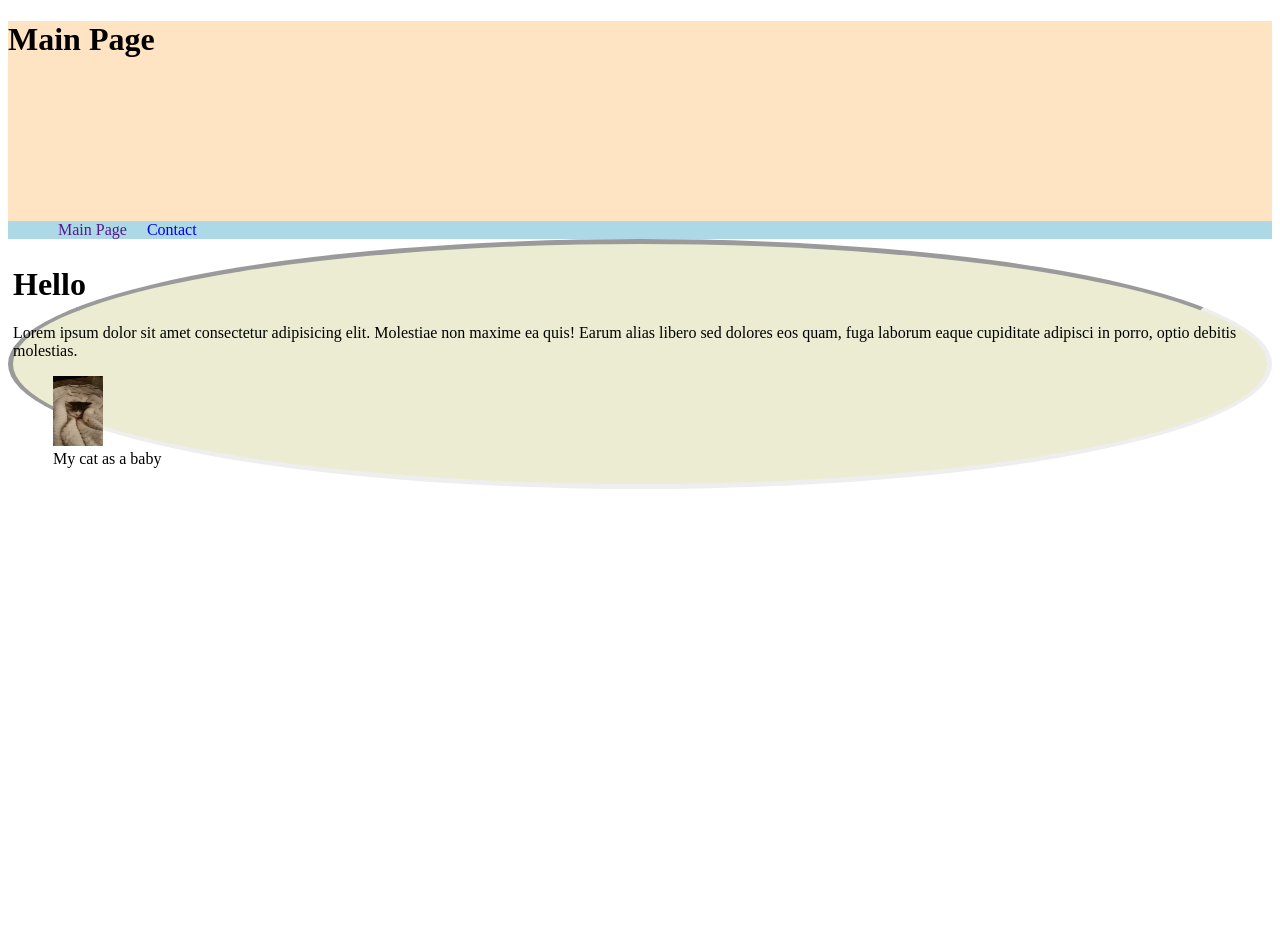
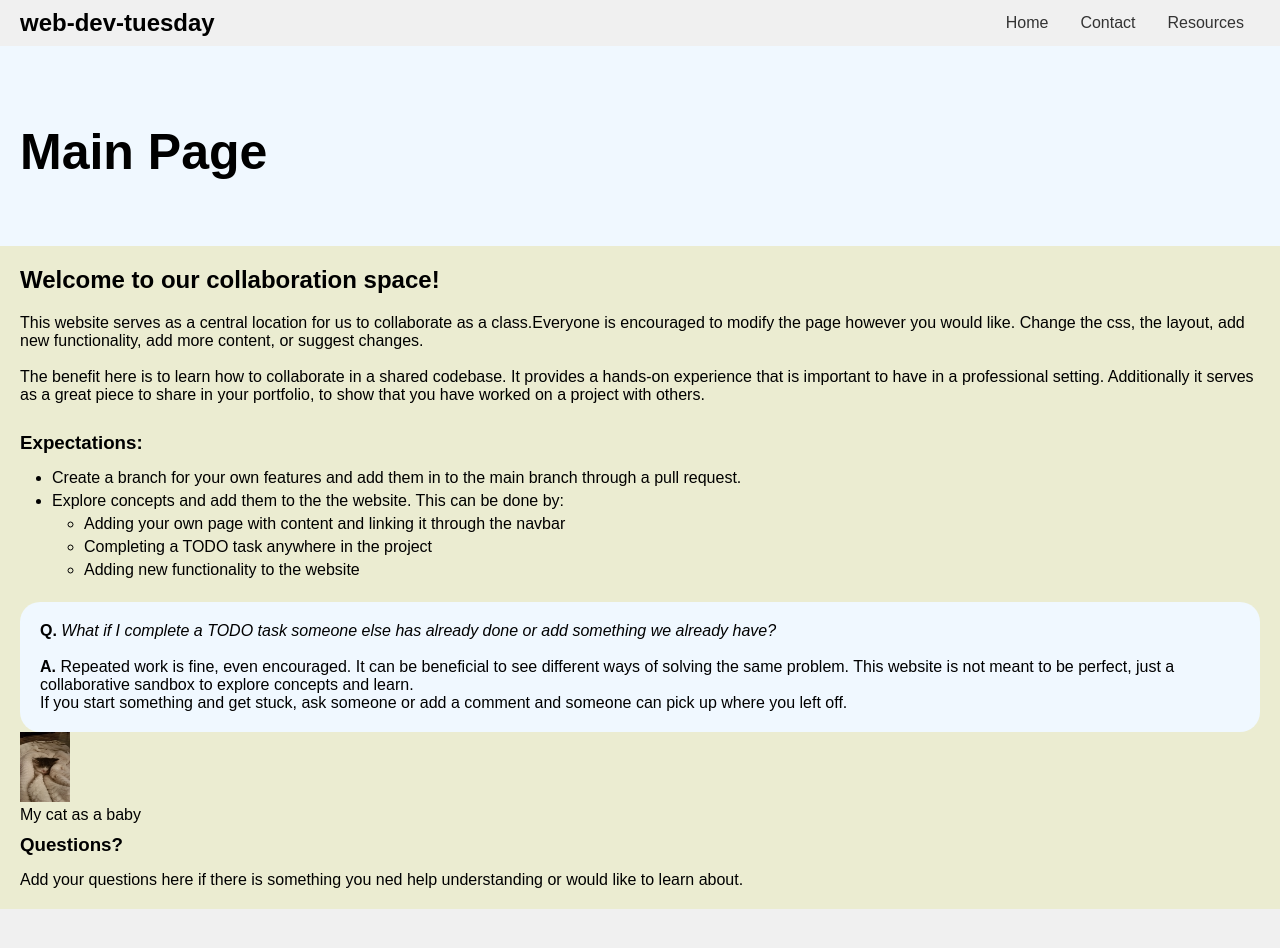
Before and after one commit to dasfisch/webdev-tuesday-practice, a plain HTML site: page pages/index.html in a window 1280 px wide. Before the commit the page ends 800 px from the top, so only its background shows below. Drawn offline with Linux system fonts and the light colour scheme.

Commit message:
Initial commit. Added resources page and content for main page

```diff
--- a/pages/index.html
+++ b/pages/index.html
@@ -3,31 +3,69 @@
     <head>
         <meta charset="UTF-8">
         <meta name="viewport" content="width=device-width, initial-scale=1.0">
-        <title>Web Dev Practice</title>
+        <title>Web Dev Practice - Home</title>
         <link rel="stylesheet" href="/styles/styles.css">
     </head>
     <body>
         <header>
-            <div class="hero-image">
-                <h1>Main Page</h1>
-            </div>
             <nav>
+                <h2 id="nav-label">web-dev-tuesday</h2>
                 <ul>
-                    <li><a href="">Main Page</a></li>
+                    <li><a href="#">Home</a></li>
                     <li><a href="contact.html">Contact</a></li>
+                    <li><a href="resources.html">Resources</a></li>
+                    <!--TODO Add dropdown nav to display student pages-->
+                    <!--TODO Add more pages-->
                 </ul>
             </nav>
+            <div class="hero-image">
+                <h1 id="hero-header">Main Page</h1>
+            </div>
         </header>
         <main>
-            <h1>Hello</h1>
-            <p>Lorem ipsum dolor sit amet consectetur adipisicing elit. Molestiae non maxime ea quis! Earum alias libero sed dolores eos quam, fuga laborum eaque cupiditate adipisci in porro, optio debitis molestias.</p>
+            <section>
+                <h2>Welcome to our collaboration space!</h2>
+                <p>This website serves as a central location for us to collaborate as a class.Everyone is encouraged to modify the page however you would like. Change the css, the layout, add new functionality, add more content, or suggest changes.</p>
+                <br/>
+                <p>The benefit here is to learn how to collaborate in a shared codebase. It provides a hands-on experience that is important to have in a professional setting. Additionally it serves as a great piece to share in your portfolio, to show that you have worked on a project with others.</p>
+                <br/>
+                <h3>Expectations:</h3>
+                <ul>
+                    <li>Create a branch for your own features and add them in to the main branch through a pull request.</li>
+                    <li>Explore concepts and add them to the the website. This can be done by:</li>
+                    <ul>
+                        <li>Adding your own page with content and linking it through the navbar</li>
+                        <li>Completing a TODO task anywhere in the project</li>
+                        <li>Adding new functionality to the website</li>
+                    </ul>
+                </ul>
+                <br/>
+                <article class="question-answer">
+                    <p><strong>Q.</strong> <i>What if I complete a TODO task someone else has already done or add something we already have?</i></p>
+                    <br/>
+                    <p><strong>A.</strong> Repeated work is fine, even encouraged. It can be beneficial to see different ways of solving the same problem. This website is not meant to be perfect, just a collaborative sandbox to explore concepts and learn.<br/>If you start something and get stuck, ask someone or add a comment and someone can pick up where you left off.</p>
+                </article>
+            </section>
             <figure>
-                <img src="/img/20171114_193105 (2021_10_05 21_31_37 UTC).jpg" width="50px" height="70px">
+                <img src="/images/20171114_193105 (2021_10_05 21_31_37 UTC).jpg" width="50px" height="70px">
                 <figcaption>My cat as a baby</figcaption>
             </figure>
+            <section id="class-time">
+                <article>
+                    <h3>Questions?</h3>
+                    <p>Add your questions here if there is something you ned help understanding or would like to learn about.</p>
+                    <ul>
+                        <!--TODO Add questions and interests-->
+                    </ul>
+                </article>
+                <aside>
+                    <!--TODO Add a clock that displays if it is class time or not-->
+                    <!--TODO Add a countdown to display how many days left until the capstone project-->
+                </aside>
+            </section>
         </main>
         <footer>
-
+            <!--TODO Fill out the footer section on each page-->
         </footer>
     </body>
 </html>
--- a/styles/styles.css
+++ b/styles/styles.css
@@ -1,31 +1,114 @@
-.hero-image {
-    background-color: bisque;
-    background-size: cover;
-    height: 200px;
+/*TODO Add more styles*/
+/*TODO Add page specific styles*/
+/*TODO Add Mobile styling*/
+/*General Styles*/
+* {
+    box-sizing: border-box;
+    font-family: Arial, Helvetica, sans-serif;
+    margin: 0;
+    padding: 0;
+  }
+
+
+/*Header Styles*/
+header {
+    width: 100%;
+    position: relative;
+    text-align: center;
 }
 
+.hero-image {
+    background-color: aliceblue;
+    height: 200px;
+    background-position: center;
+    background-repeat: no-repeat;
+    background-size: cover;
+}
+
+#hero-header {
+    position: absolute;
+    top: 50%;
+    left: 20px;
+    font-size: 50px;
+    font-weight: bold;
+}
+
+/*Nav Styles*/
 nav {
-    background-color: lightblue;
-    margin: 0;
+    display: flex;
+    justify-content: space-between;
+    align-items: center;
+    background-color: #f0f0f0;
+  }
+
+#nav-label {
+    font-weight: bold;
+    padding: 0 0 0 20px;
 }
 
 nav ul {
     list-style: none;
     margin: 0;
+    padding: 0 20px 0 0;
+    overflow: hidden;
     display: flex;
-}
-
-nav li {
-    margin: 0 10px;
+    float: right;
 }
 
 nav a {
+    display: block;
     text-decoration: none;
+    text-align: center;
+    padding: 14px 16px;
+    background-color: #f0f0f0;
+    color: #333;
+}
+
+nav a:hover {
+    background-color: #333;
+    color: #dfdada;
+
+}
+
+/*Main Content Styles*/
+body{
+    display: grid;
+    min-height: 100vh;
+    grid-template-rows: auto 1fr auto;
 }
 
 main {
     background-color: rgb(235, 236, 209);
-    border-radius: 50%;
-    border: 5px inset;
-    height: 100%;
+    padding: 20px;
 }
+
+main h2 {
+    padding-bottom: 20px;
+}
+
+main ul {
+    padding-left: 2em;
+}
+
+main li {
+ padding-bottom: 5px;
+}
+
+main h3 {
+    padding-top: 10px;
+    padding-bottom: 15px;
+}
+
+.question-answer {
+    background-color: aliceblue;
+    padding: 20px;
+    border-radius: 20px;
+}
+
+/*Footer Styles*/
+footer {
+    padding: 20px;
+    text-align: center;
+    background-color: #f0f0f0;
+    height: 100px;
+}
```
Also changed, not shown: pages/contact.html (+6 -4 lines), pages/resources.html (added, +52 -0 lines), images/20171114_193105 (2021_10_05 21_31_37 UTC).jpg (renamed from img/20171114_193105 (2021_10_05 21_31_37 UTC).jpg), images/20211027_125330.jpg (added).
